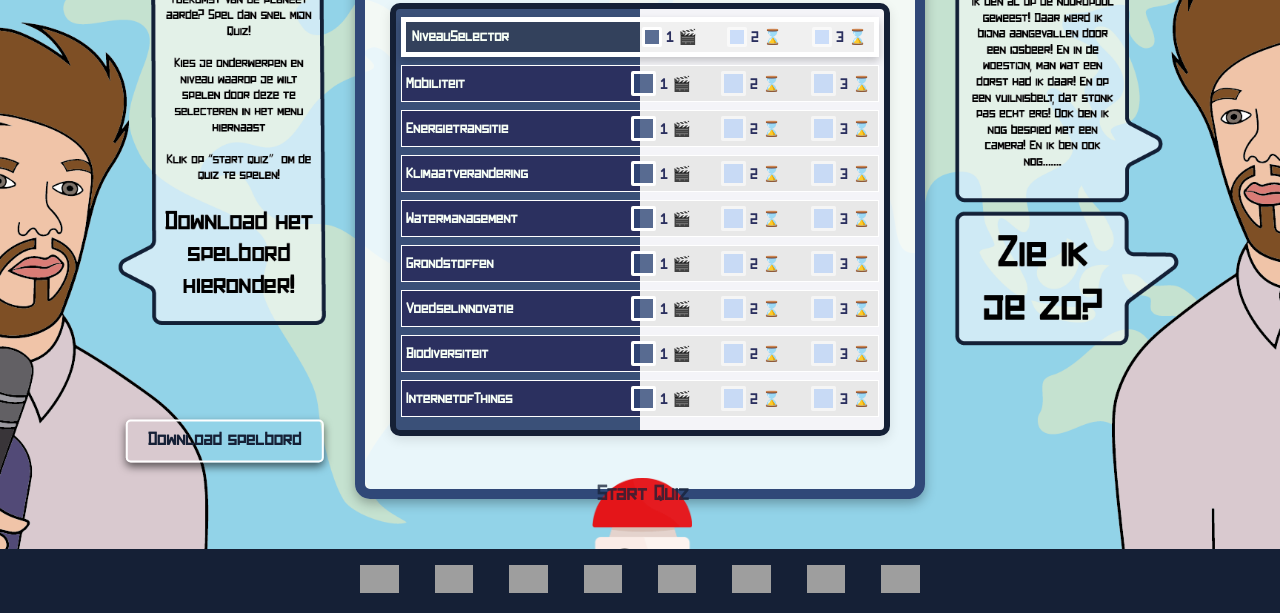
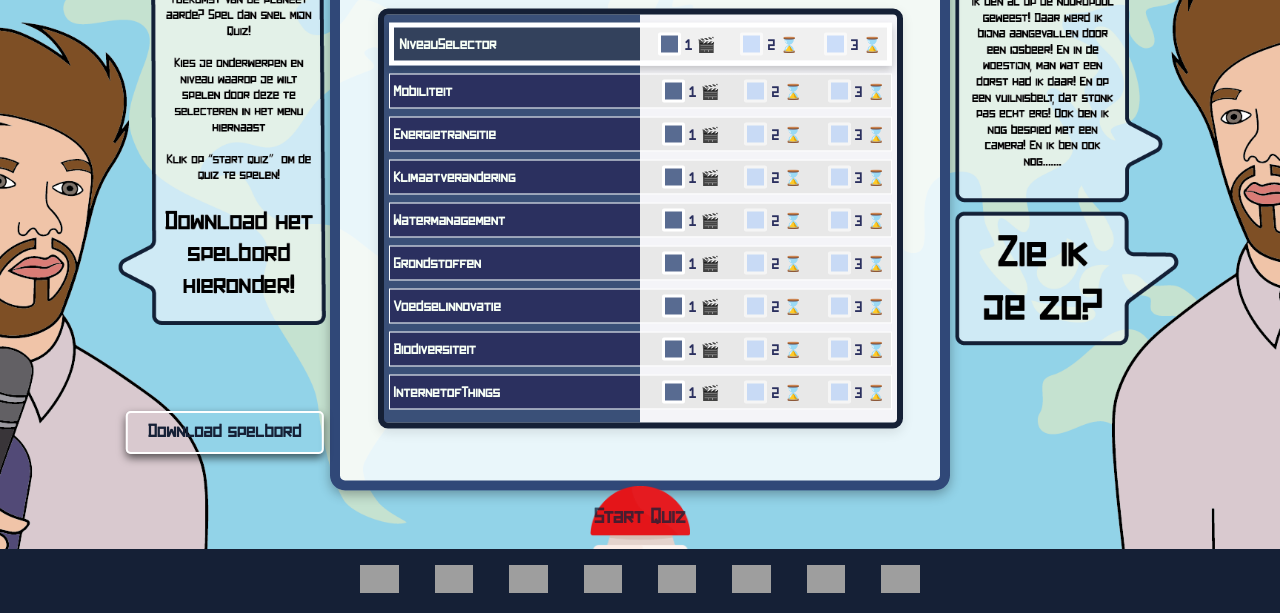
Before and after one commit to Non-dual-being/Future_Films_level_1, a plain HTML site: page futurefilms.html in a window 1280 px wide. Shown: the part 187-800 px from the top of the page. Drawn offline with Linux system fonts and the light colour scheme; grey boxes are pictures that could not be loaded.

Commit message:
frietdag

```diff
--- a/style.css
+++ b/style.css
@@ -92,8 +92,8 @@ footer {
     top: 44%;
     left: 50%;
     transform: translate(-50%, -50%);
-    width: clamp(500px, 33vw, 800px);
-    min-height: 40vh;
+    width: clamp(500px, 33vw, 700px);
+    min-height: 30vh;
     text-align: center;
     display: flex;
     flex-direction: column;
@@ -105,13 +105,14 @@ footer {
     top: 8%; /* Laat de achtergrond net onder h1 beginnen */
     left: 50%;
     transform: translateX(-50%);
-    width: 110%; /* Zorg ervoor dat de achtergrond iets breder is dan de content */
+    width: 120%; /* Zorg ervoor dat de achtergrond iets breder is dan de content */
     height: 100%; /* Laat de achtergrond de rest van de container vullen */
     background-color: rgba(255, 255, 255, 0.8); /* Verhoog de transparantie */
     border: 10px solid #304878;
     border-radius: 15px; /* Maak de randen iets ronder */
     box-shadow: 0px 4px 12px rgba(0, 0, 0, 0.30); /* Voeg een subtiele schaduw toe */
     z-index: -1;
+    overflow-y:auto;
 }
 
 .intro-text h1, .intro-text h2, .intro-text .subtitle {
@@ -128,14 +129,14 @@ footer {
 }
 
 .intro-text h2 {
-    font-size: clamp(16px, 2vw, 30px);
+    font-size: clamp(16px, 2vw, 24px);
     color: #465267;
     margin-top: 10px;
     margin-bottom: 10px;
 }
 
 .intro-text .subtitle {
-    font-size: clamp(14px, 1.5vw, 25px);
+    font-size: clamp(12px, 1.5vw, 18px);
     color: #6e7b8b;
     margin-top: 20px;
     margin-bottom: 20px;
@@ -146,7 +147,7 @@ footer {
     margin-top: 2px;
     border: 6px solid #152036;
     border-radius: 10px;
-    width: 100%;
+    width: 105%;
     position: relative;
     font-size: clamp(18px, 1.2vw, 22px);
     box-shadow: 0px 4px 12px rgba(0, 0, 0, 0.10); /* Voeg een subtiele schaduw toe */
@@ -215,8 +216,8 @@ footer {
     -webkit-appearance: none;
     -moz-appearance: none;
     appearance: none;
-    width: max(20px, 1.4vw);
-    height: max(20px, 1.4vw);
+    width: max(23px, 1.4vw);
+    height: max(23px, 1.4vw);
     background-color: #304878c7;
     border: 3px solid white;
     border-radius: 2px;
@@ -276,8 +277,8 @@ input[type="checkbox"] {
     -moz-appearance: none;
     appearance: none;
     font-family: 'DarkForest', sans-serif;
-    width: max(25px, 1.4vw);
-    height: max(25px, 1.4vw);
+    width: max(23px, 1.4vw);
+    height: max(23px, 1.4vw);
     background-color: #304878c7;
     border: 3px solid white;
     border-radius: 2px;
@@ -287,7 +288,7 @@ input[type="checkbox"] {
 
 /* Algemene styling voor labels binnen themarijen */
 .theme-row label {
-    margin-right: 30px;
+    margin-right: 25px;
     white-space: nowrap;
     position: relative;
     display: inline-block;
@@ -296,7 +297,7 @@ input[type="checkbox"] {
 }
 
 .theme-row label:last-of-type {
-    margin-right: 3px;
+    margin-right: 1px;
 
 }
 
@@ -386,41 +387,39 @@ input[type="checkbox"]:disabled + label {
 }
 
 .start-container {
-    position: absolute; /* Absolute positionering zodat de container goed te plaatsen is */
-    bottom: 1%; /* Plaats de container aan de onderkant van de pagina */
-    left: 50%; /* Plaats de container horizontaal gecentreerd */
-    transform: translateX(-50%); /* Nauwkeurige horizontale centrering */
-    width: 100%; /* Zorg ervoor dat de container de volledige breedte inneemt */
-    display: flex; /* Gebruik flexbox om de items binnen de container te centreren */
-    justify-content: center; /* Centreer de inhoud horizontaal */
-    align-items: flex-end; /* Plaats de inhoud aan de onderkant van de container */
-    pointer-events: none; /* Zorg ervoor dat de container zelf geen muisklikken vangt */
-    z-index: 1; /* Zorg ervoor dat de container boven de footer ligt */
+    position: fixed; /* Zorg ervoor dat de start-container altijd onderaan het scherm blijft */
+    bottom: 0; /* Plaats de container direct aan de onderkant van het scherm */
+    width: 100%;
+    display: flex;
+    justify-content: center;
+    align-items: center;
+    pointer-events: none;
+    z-index: 2; /* Plaats de container boven de footer */
 }
 
 .startknop {
-    position: relative; /* Zorg ervoor dat de knop relatief aan de container wordt geplaatst */
-    left: 0; /* Plaats de knop horizontaal gecentreerd */
-    transform: translateX(62%); /* Nauwkeurige horizontale centrering */
-    z-index: 2; /* Zorg ervoor dat de knop bovenop de container ligt */
-    pointer-events: auto; /* Zorg ervoor dat de knop klikbaar is */
+    position: absolute; /* Maak de startknop absoluut gepositioneerd binnen de start-container */
+    bottom: 0px; /* Plaats de startknop direct aan de onderkant van de start-container */
+    left: 50%;
+    transform: translateX(-50%);
+    z-index: 3; /* Zorg ervoor dat de startknop boven de andere elementen komt */
+    pointer-events: auto;
 }
 
 .startknop img {
-    width: clamp(100px, 6vw, 200px); /* Schaal de breedte met de viewport, maar houd een minimum van 75px en een maximum van 150px */
-    height: auto; /* Behoud de aspect ratio */
-    min-width: 100px; /* Minimale breedte om te voorkomen dat de knop te klein wordt */
+    width: clamp(100px, 6vw, 200px); /* Schaal de breedte met de viewport, met een minimum van 100px */
+    height: auto;
+    min-width: 100px;
 }
 
 #StartQuizknop {
-    position: relative;
+    position: absolute;
     font-family: 'DarkForest', sans-serif;
     font-size: max(22px, 1.6vw);
-    bottom: 85px; /* Plaats de knop precies op het rode gedeelte van de startknop */
-    left: 0; /* Plaats de knop horizontaal gecentreerd */
-    transform: translateX(-39%); /* Nauwkeurige horizontale centrering */
-    z-index: 3;
-    pointer-events: auto;
+    bottom: 70px; /* Plaats de knop precies op het rode gedeelte van de startknop */
+    left: 50%;
+    transform: translateX(-50%);
+    z-index: 4;
     background-color: transparent;
     color: #152036c0;
     padding: 14px 14px;
@@ -429,16 +428,16 @@ input[type="checkbox"]:disabled + label {
     cursor: pointer;
     transition: background-size 0.5s ease-out, padding 0.3s ease, box-shadow 0.3s ease, background-color 0.3s ease;
     background-size: 0% 100%;
+    pointer-events: auto; /* Zorg ervoor dat de knop klikbaar blijft */
 }
 
-button#StartQuizknop:hover {
+#StartQuizknop:hover {
     color: white;
     border-radius: 7px;
     background-image: linear-gradient(to right, #152036c0 0%, #304878 100%);
     background-size: 250% 250%;
     box-shadow: 0 4px 8px rgba(0, 0, 0, 0.6); /* Gebruik box-shadow voor het hover effect */
 }
-
 
 .downloadContainer {
     position: absolute;
@@ -715,6 +714,7 @@ video {
     }
 
     button#StartQuizknop {
+         font-family: 'DarkForest', sans-serif;
         position: absolute;
         bottom: -12%; /* Zet de startknop aan de onderkant */
         left: 50%;
```
